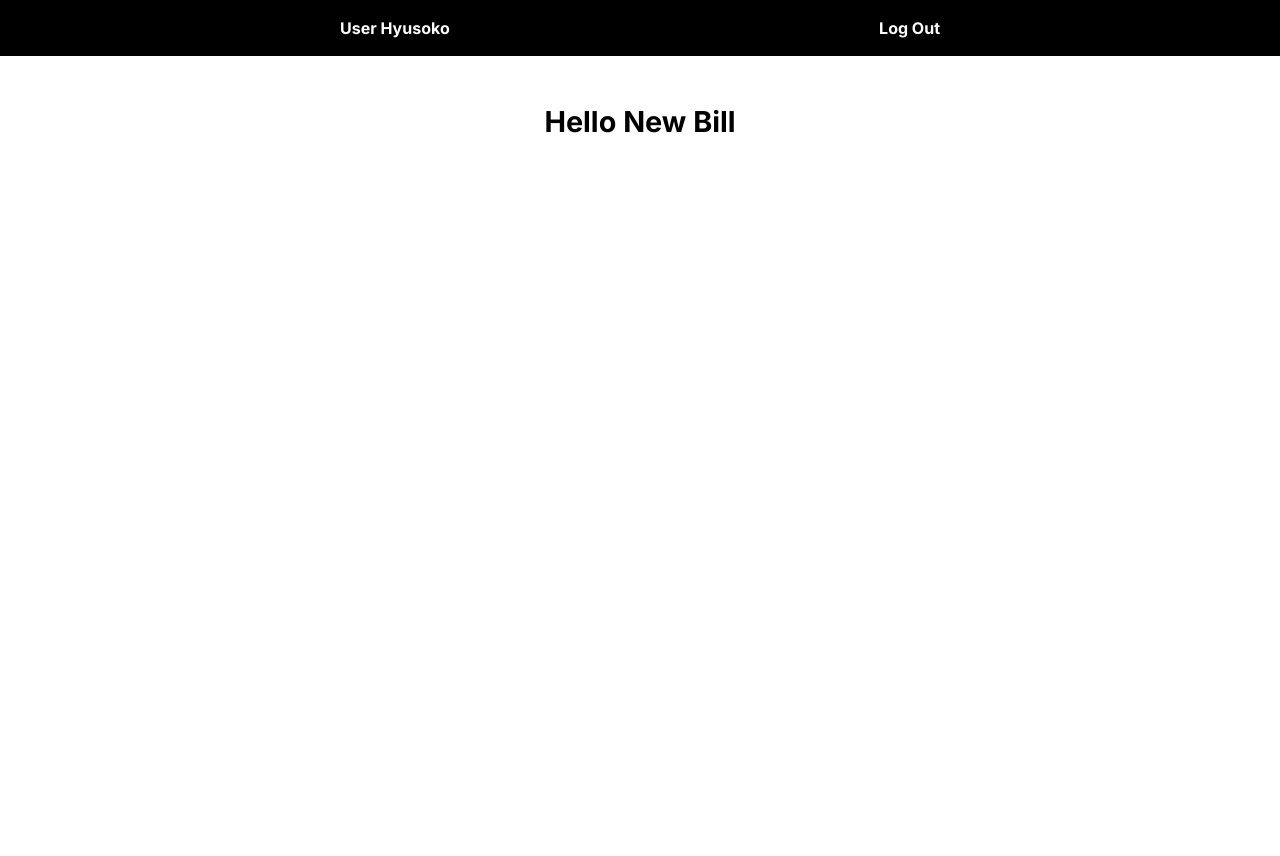
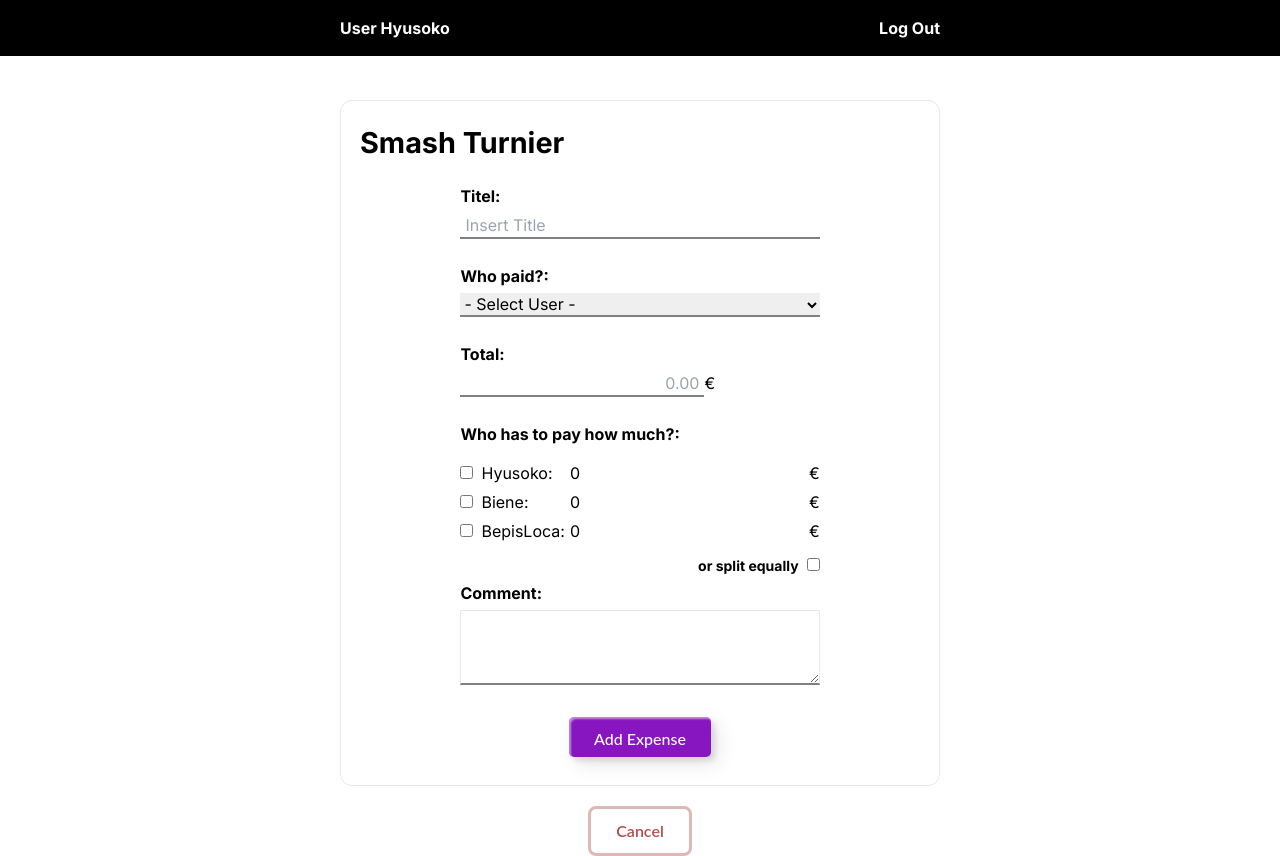
Before and after one commit to NielHovo/splitclone, a Next.js app: page /bill/new in a window 1280 px wide. Before the commit the page ends 800 px from the top, so only its background shows below. Built offline with nearby package versions, Linux system fonts and the light colour scheme.

Commit message:
Added new Bill form

```diff
--- a/src/app/bill/new/page.js
+++ b/src/app/bill/new/page.js
@@ -1,6 +1,66 @@
 function Home() {
+  let users = [
+    { id: 1, username: 'Hyusoko', balance: -35.4 },
+    { id: 2, username: 'Biene', balance: 0 },
+    { id: 3, username: 'BepisLoca', balance: 35.4 }
+  ];
+
   return (
-    <h1>Hello New Bill</h1>
+    <>
+      <div className="w-[600px] flex flex-col justify-center items-center border rounded-xl p-5">
+        <h1 className=" ml-10 w-[600px]">Smash Turnier</h1>
+        <form className="flex flex-col" action="/send-data-here" method="post">
+          <label for="title">Titel:</label>
+          <input className="pad-b" type="text" id="title" name="title" placeholder="Insert Title" required />
+          <label for="payer">Who paid?:</label>
+          <select name="payer" className="pad-b">
+            <option selected="selected" hidden="">
+                    - Select User -</option>
+              {users.map((user) => (
+              <option value={user.id}>{user.username}</option>
+            ))}
+          </select>
+          <label for="name">Total:</label>
+          <div className="flex">
+            <input className="pad-b centered-input" type="number" id="name" name="name" min={0} placeholder="0.00" required />
+            <p>€</p>
+          </div>
+          <h2 className="hField">Who has to pay how much?:</h2>
+          {users.map((user) => (
+            <div className="flex justify-between">
+              <label className="normal" for={`check_${user.id}`}>
+                <input className="mr-2" type="checkbox" name={`check_${user.id}`}
+                  id={`check_${user.id}`}
+                />
+                {user.username}:
+              </label>
+              <p>
+                <input
+                  type="number"
+                  className="w-[100px] border mr-1"
+                  name={`portion_${user.id}`} id={`portion_${user.id}`}
+                  value="0" class="number-field"
+                />€
+              </p>
+            </div>
+            ))}
+            <div className="w-full flex justify-end">
+              <label className="mt-2 text-sm" for="split">
+                or split equally
+                <input className="ml-2" type="checkbox" name="split"
+                  id="split"
+                />
+              </label>
+            </div>
+          <label for="comment">Comment:</label>
+          <textarea className="border border-b-2 border-b-[#808080]" rows={3} type="" id="comment" name="comment" required />
+          <div className="w-full flex justify-center pt-8">
+            <button className="custom-btn btn-15 mb-2" type="submit">Add Expense</button>
+          </div>
+        </form>
+      </div>
+      <a className="custom-btn2 btn-16 mt-5" href="/">Cancel</a>
+    </>
   )
 }
 export default Home
--- a/src/app/globals.css
+++ b/src/app/globals.css
@@ -98,3 +98,77 @@ li{
 .expense:hover{
   transform: scale(1.01);
 }
+.pad-b{
+  border-bottom: 2px solid #808080;
+  margin-bottom: 25px;
+}
+label{
+  font-weight: bold;
+  margin-bottom: 5px;
+}
+input{
+  padding-right: 5px;
+  padding-left: 5px;
+}
+.centered-input {
+  text-align: right;
+}
+.centered-input::-webkit-inner-spin-button,
+.centered-input::-webkit-outer-spin-button {
+  -webkit-appearance: none;
+  margin: 0;
+}
+.centered-input[type="number"] {
+  -moz-appearance: textfield;
+}
+.hField{
+  font-size: medium;
+}
+.normal{
+  font-weight: normal;
+}
+.custom-btn2 {
+  width: fit-content;
+  color: #b34d4d;
+  font-weight: 600;
+  border-radius: 8px;
+  padding: 10px 25px;
+  font-family: 'Lato', sans-serif;
+  background: transparent;
+  cursor: pointer;
+  transition: all 0.3s ease;
+  position: relative;
+  display: inline-block;
+  outline: none;
+}
+.btn-16 {
+  background: #ffffff;
+  border: 3px solid rgb(224, 183, 183);
+  z-index: 1;
+}
+.btn-16:after {
+  position: absolute;
+  content: "";
+  width: 0;
+  height: 100%;
+  top: 0;
+  right: 0;
+  z-index: -1;
+  background-color: #b43838;
+  border-radius: 5px;
+  box-shadow:inset 2px 2px 2px 0px rgba(255,255,255,.5),
+  7px 7px 20px 0px rgba(0,0,0,.1),
+  4px 4px 5px 0px rgba(0,0,0,.1);
+  transition: all 0.2s ease;
+}
+.btn-16:hover {
+  color: #fff;
+  transform: scale(1.05);
+}
+.btn-16:hover:after {
+  left: 0;
+  width: 100%;
+}
+.btn-16:active {
+  top: 2px;
+}
--- a/src/app/page.js
+++ b/src/app/page.js
@@ -59,7 +59,7 @@ export default async function Posts() {
           </Link>
         ))}
       </ul>
-      <button className='custom-btn btn-15 m-5'>Add Expense</button>
+      <a className='custom-btn btn-15 m-5' href='./bill/new'>Add Expense</a>
     </div>
   );
 }
```
